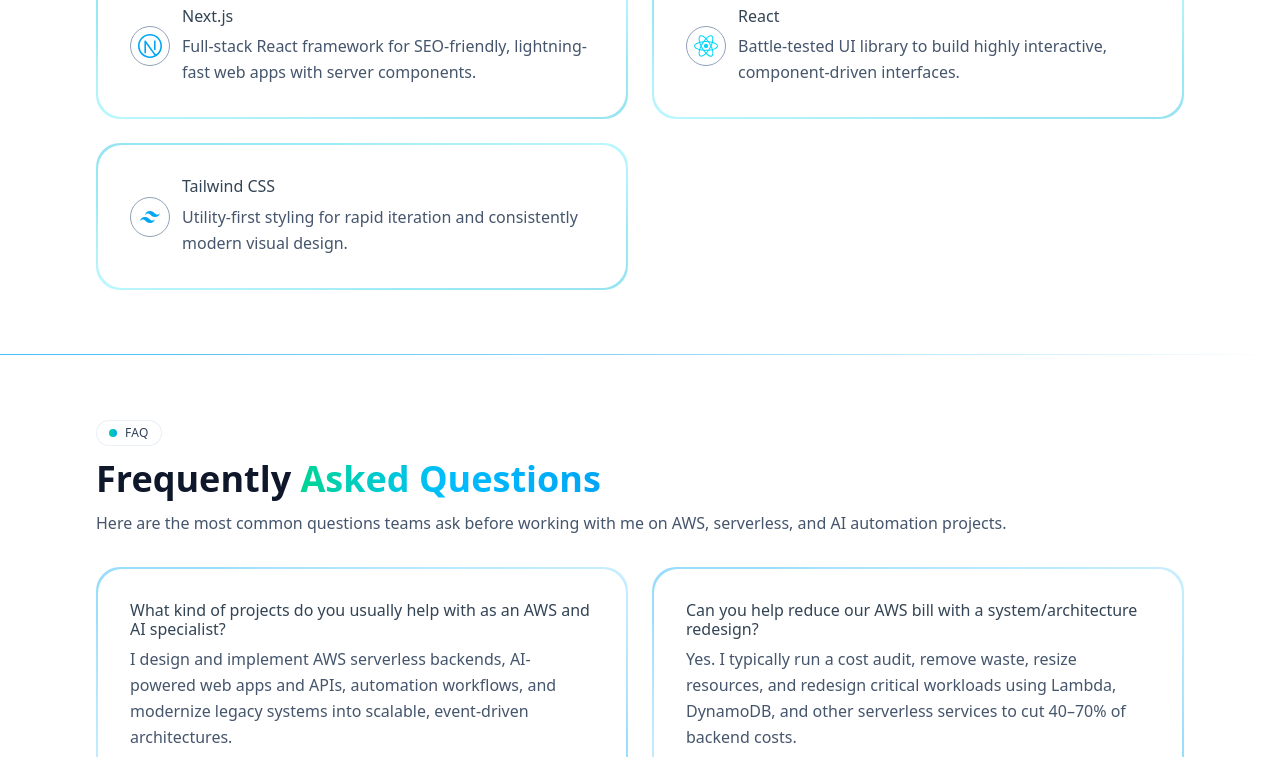
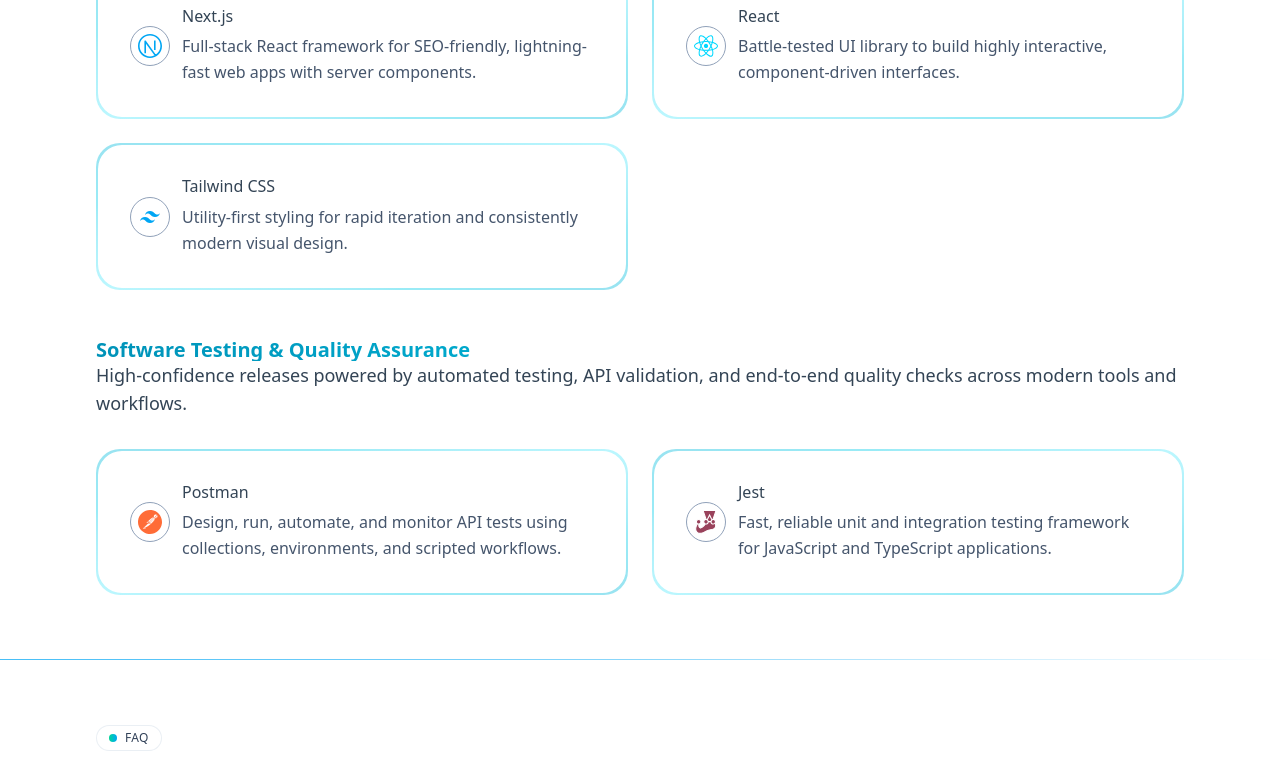
Before and after one commit to opmtwo/opmtwo-website, a Next.js app: page /home in a window 1280 px wide. Shown: the part 8228-8985 px from the top of the page. Built offline with nearby package versions, Linux system fonts and the light colour scheme; a web font is replaced by a local one.

Commit message:
Updated TechStack - updated techSections - added testing section

```diff
--- a/components/TechStack.tsx
+++ b/components/TechStack.tsx
@@ -11,16 +11,15 @@
 import { DynamoDbIcon } from '@/icons/DynamoDbIcon';
 import { ElasticsearchIcon } from '@/icons/ElasticsearchIcon';
 import { EventBridgeIcon } from '@/icons/EventBridgeIcon';
-import { GeminiIcon } from '@/icons/GeminiIcon';
+import JestIcon from '@/icons/JestIcon';
 import KinesisIcon from '@/icons/KinesisIcon';
 import { LambdaIcon } from '@/icons/LambdaIcon';
-import { LlamaIcon } from '@/icons/LlamaIcon';
-import MskIcon from '@/icons/MskIcon';
 import { NextJsIcon } from '@/icons/NextJsIcon';
 import { NodeIcon } from '@/icons/NodeIcon';
 import { OpenAiIcon } from '@/icons/OpenAiIcon';
 import { OpensearchIcon } from '@/icons/OpensearchIcon';
 import { PineconeIcon } from '@/icons/PineconeIcon';
+import PostmanIcon from '@/icons/PostmanIcon';
 import { PythonIcon } from '@/icons/PythonIcon';
 import { ReactIcon } from '@/icons/ReactIcon';
 import { S3Icon } from '@/icons/S3Icon';
@@ -29,7 +28,6 @@
 import SQSIcon from '@/icons/SQSIcon';
 import { StepFunctionsIcon } from '@/icons/StepFunctionsIcon';
 import { TailwindIcon } from '@/icons/TailwindIcon';
-import { TerraformIcon } from '@/icons/TerraformIcon';
 import { TypeScriptIcon } from '@/icons/TypeScriptIcon';
 
 type TechIcon = React.ComponentType<{ className?: string }>;
@@ -298,6 +296,24 @@
 			},
 		],
 	},
+	{
+		id: 'testing',
+		label: 'Software Testing',
+		title: 'Software Testing & Quality Assurance',
+		description: 'High-confidence releases powered by automated testing, API validation, and end-to-end quality checks across modern tools and workflows.',
+		items: [
+			{
+				name: 'Postman',
+				Icon: PostmanIcon,
+				description: 'Design, run, automate, and monitor API tests using collections, environments, and scripted workflows.',
+			},
+			{
+				name: 'Jest',
+				Icon: JestIcon,
+				description: 'Fast, reliable unit and integration testing framework for JavaScript and TypeScript applications.',
+			},
+		],
+	},
 ];
 
 export const TechStack: React.FC = () => {
```
